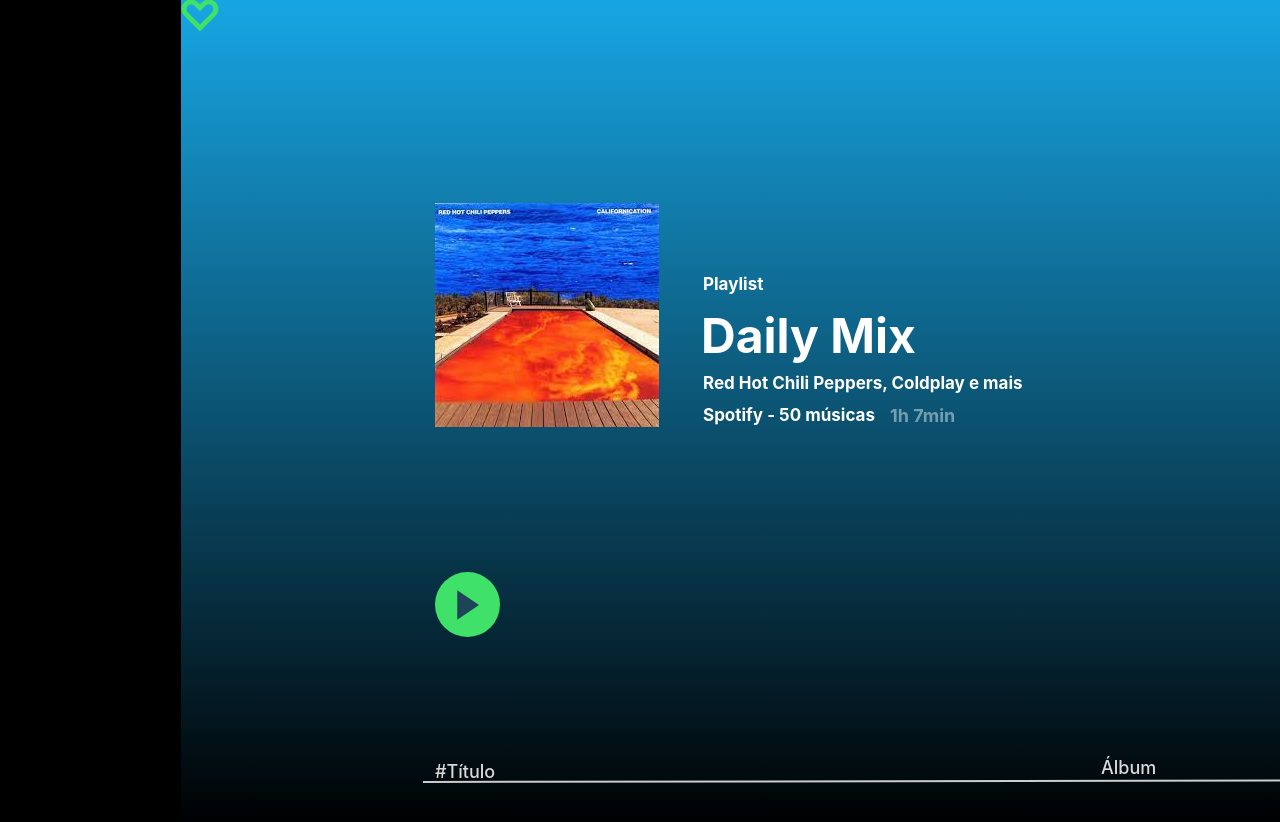
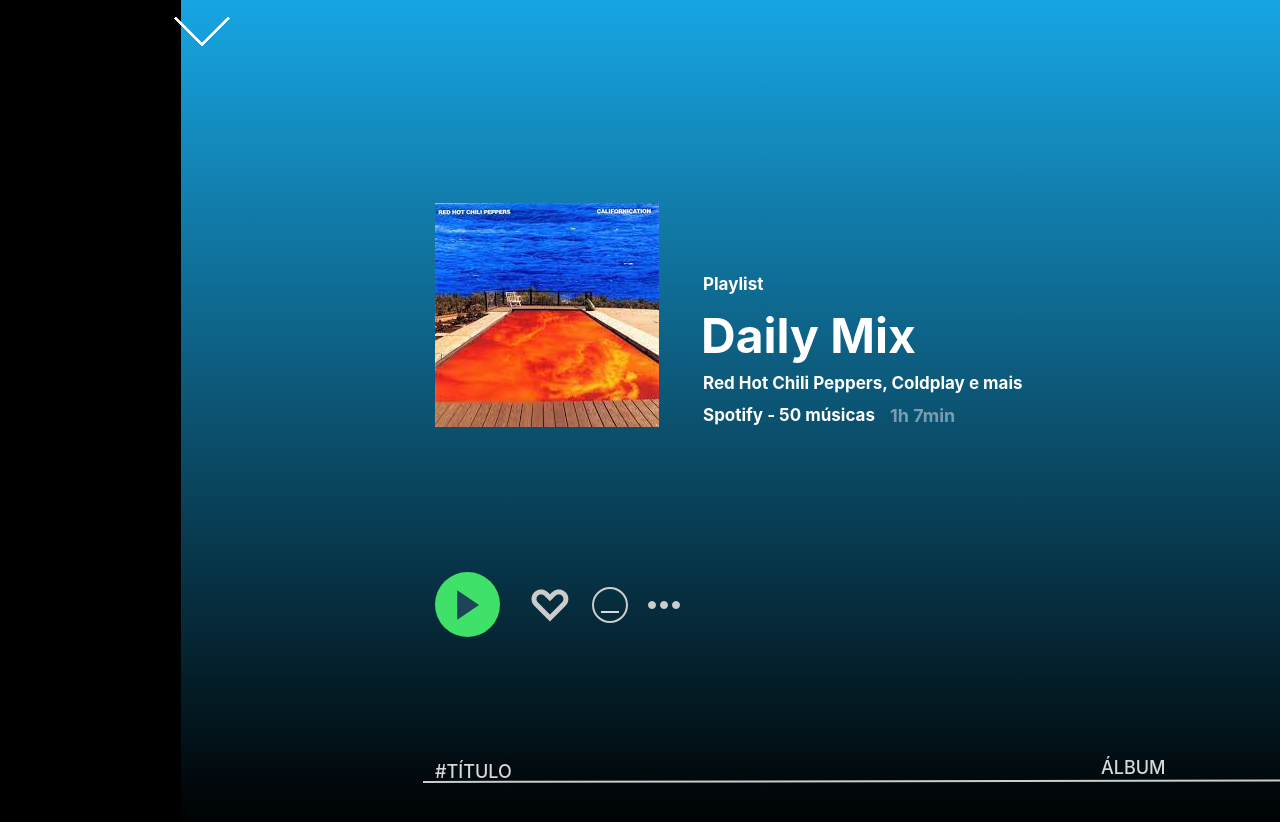
Before and after one commit to luizperinig/equipe-3-react, a React (Create React App) app: page / in a window 1280 px wide. Shown: the top 822 px of the page. Built offline with nearby package versions, Linux system fonts and the light colour scheme.

Commit message:
Criação de ícones/Ajuste dos já existentes
Co-authored-by: Luisedujorge <Luisedujorge@users.noreply.github.com>

```diff
--- a/src/componentes/Dashboard.css
+++ b/src/componentes/Dashboard.css
@@ -48,6 +48,9 @@
     font-size: 42.8961px;
     line-height: 52px;
     color: #CCCCCC;
+    padding-left: 96px;
+    margin-top:17px;
+
 }
 
 .img4:hover{
@@ -137,7 +140,76 @@
     background: #3FE168;
 }
 
+#d7{
+    box-sizing: border-box;
+
+    position: absolute;
+    width: 36px;
+    height: 36px;
+    left: 411px;
+    top: 588px;
+
+    border: 2px solid #CCCCCC;
+    border-radius: 100%;
+
+}
+
 #d8{
+    position: absolute;
+    padding: 20px;
+    box-shadow: 2px -2px 0 1px white inset;
+    border: solid transparent;
+    border-width: 0 0 2px 2px;
+    transform: rotate(315deg);
+
+}
+
+#d9{
+    position: absolute;
+    width: 18px;
+    height: 2px;
+    left: 420px;
+    top: 612px;
+    background: #D9D9D9;
+}
+
+#d10{
+    box-sizing: border-box;
+    position: absolute;
+    width: 8px;
+    height: 8px;
+    left: 467px;
+    top: 602px;
+    background: #CCCCCC;
+    border: 1px solid #CCCCCC;
+    border-radius: 100%;
+}
+
+#d11{
+    box-sizing: border-box;
+    position: absolute;
+    width: 8px;
+    height: 8px;
+    left: 479px;
+    top: 602px;
+    background: #CCCCCC;
+    border: 1px solid #CCCCCC;
+    border-radius: 100%;
+}
+
+#d12{
+    box-sizing: border-box;
+    position: absolute;
+    width: 8px;
+    height: 8px;
+    left: 491px;
+    top: 602px;
+    background: #CCCCCC;
+    border: 1px solid #CCCCCC;
+    border-radius: 100%;
+}
+
+#d13{
     position: absolute;
     width: 1133px;
     height: 0px;
--- a/src/componentes/Dashboard.js
+++ b/src/componentes/Dashboard.js
@@ -17,21 +17,25 @@
             <div id='d3'>Red Hot Chili Peppers, Coldplay e mais</div>
             <div id='d4'>Spotify - 50 músicas</div>
             <div id='d5'>1h 7min</div>
-            <div>
-                <div id='d6'>
-                    <img className='img3' src={polygon}/>
-                </div>
-                <img className='img4' src={favorite?coracao2:coracaoVerde}
+            <div  id='d6'>
+                <img className='img3' src={polygon}/>
+                <img className='img4' src={favorite?coracaoVerde:coracao2}
                     onClick={()=>setFavorite(!favorite)}
                 />
-            </div>
-
-            <div>
-                <p className='p1'>#Título</p>
-                <p className='p2'>Álbum</p>
 
             </div>
-            <div id='d8'></div>
+           <div id='d7'></div>
+           <div id='d8'></div>
+           <div id='d9'></div>
+           <div id='d10'></div>
+           <div id='d11'></div>
+           <div id='d12'></div>
+            <div>
+                <p className='p1'>#TÍTULO</p>
+                <p className='p2'>ÁLBUM</p>
+
+            </div>
+            <div id='d13'></div>
         </div>
     );
 }
```
